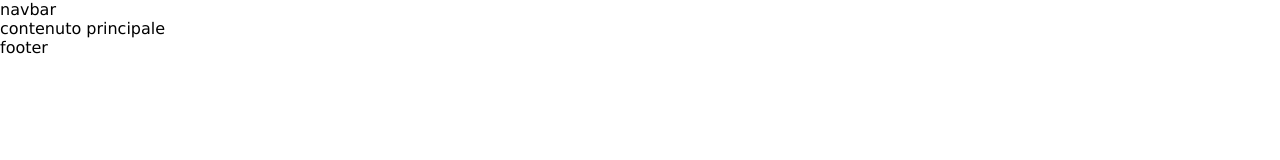
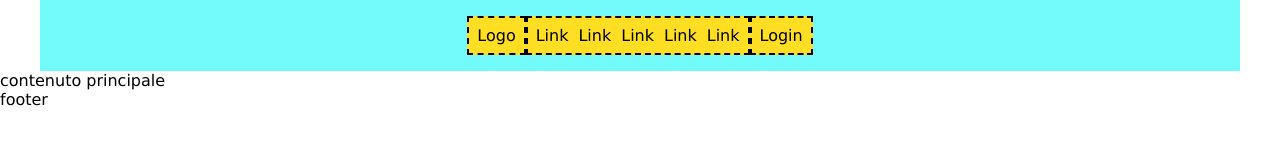
Before and after one commit to GioiPronesti/htmlcss-struttura-discord, a plain HTML site: page index.html in a window 1280 px wide. Drawn offline with Linux system fonts and the light colour scheme.

Commit message:
aggiunto la sezione di header con la navbar

```diff
--- a/css/style.css
+++ b/css/style.css
@@ -20,3 +20,38 @@ a {
 ul, ol {
     list-style: none;
 }
+
+/* LAYOUT RULES*/
+
+.container {
+    max-width: 1200px;
+    margin: 0 auto;
+}
+
+/*Header*/
+
+.main-header {
+    padding: 16px 0px;
+    background-color: rgb(115, 250, 250);
+}
+
+.navbar {
+    display: flex;
+    justify-content: center;
+    align-items: center;
+}
+
+
+.navbar .menu {
+    display: flex;
+    align-items: center;
+    gap: 10px;
+}
+
+/*DEBUG RULES*/
+
+.debug .navbar > * {
+    background-color: rgb(255, 222, 36);
+    border: 2px dashed black;
+    padding: 8px;
+}
--- a/index.html
+++ b/index.html
@@ -7,8 +7,28 @@
     <link rel="stylesheet" href="./css/style.css">
 </head>
 <body>
-    <header>
-        navbar
+    <header class="main-header container debug">
+        <nav class="navbar container debug">
+            <a class="logo-navbar" href="#">Logo</a>
+            <ul class="menu ">
+                <li>
+                    <a href="#">Link</a>
+                </li>
+                <li>
+                    <a href="#">Link</a>
+                </li>
+                <li>
+                    <a href="#">Link</a>
+                </li>
+                <li>
+                    <a href="#">Link</a>
+                </li>
+                <li>
+                    <a href="#">Link</a>
+                </li>
+            </ul>
+            <a class="login-navbar" href="#">Login</a>
+        </nav>
     </header>
 
     <main>contenuto principale</main>
```
